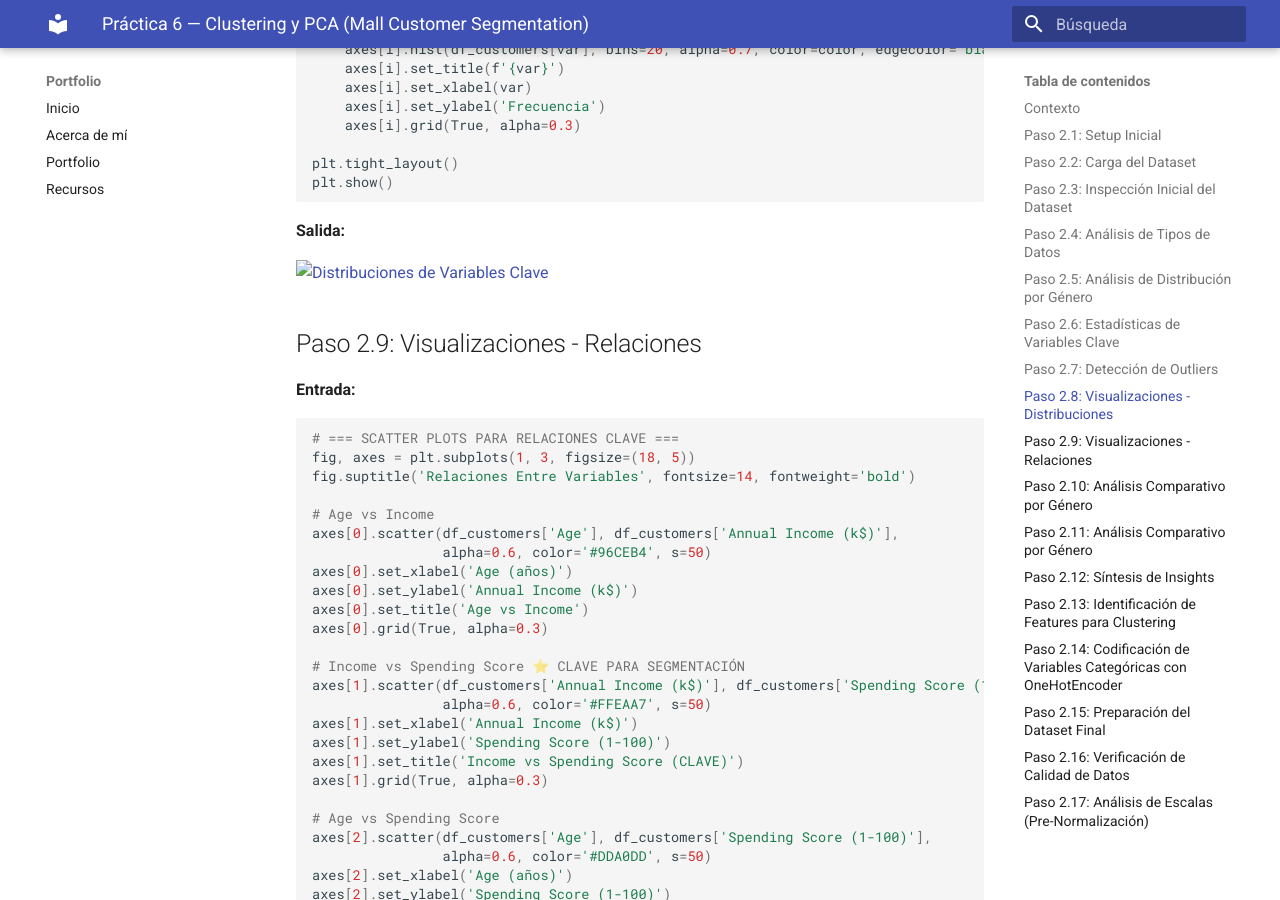
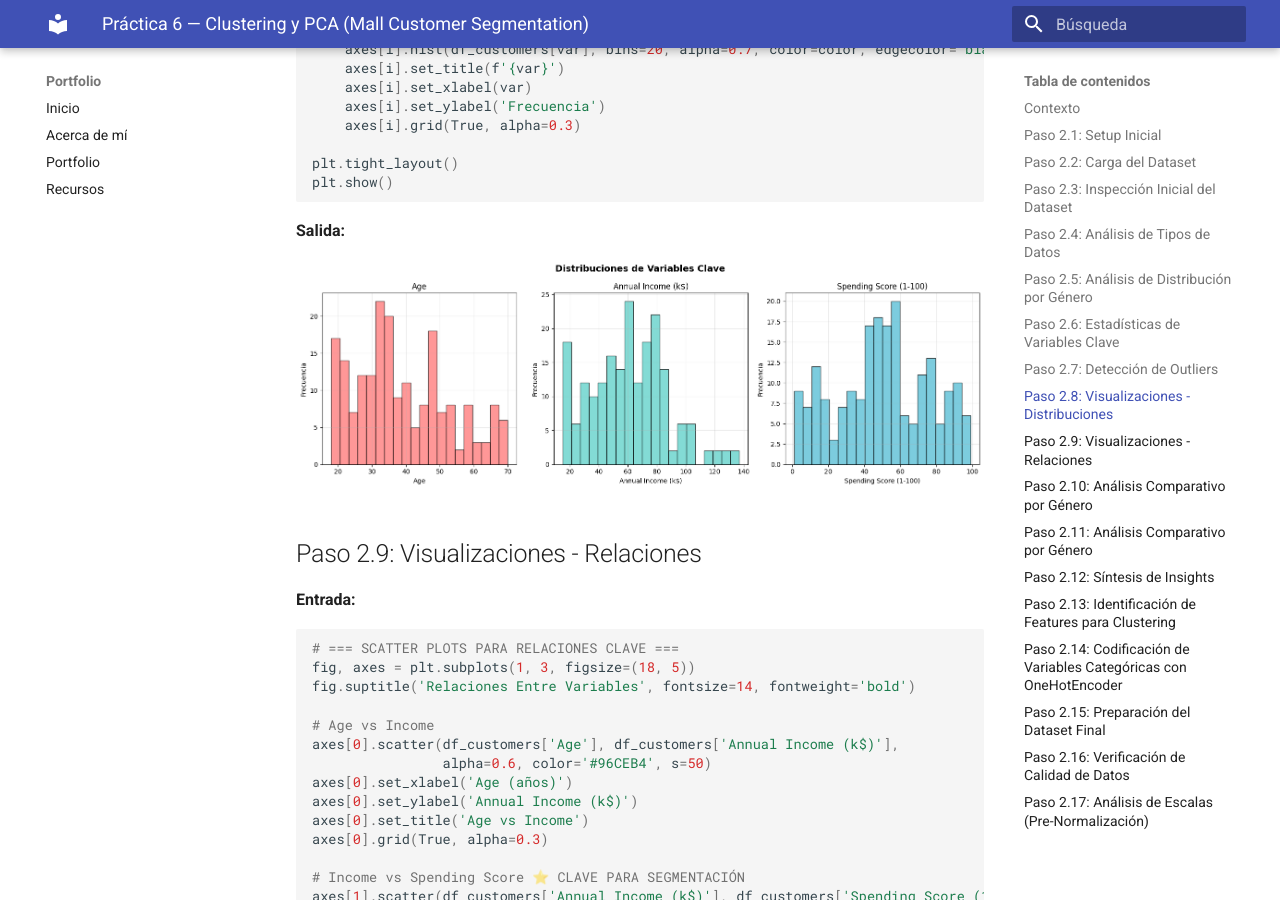
Before and after one commit to JuaniCama/portfolio-ia, an MkDocs documentation site: the page built from docs/portfolio/UT1/Practica_6.md, in a window 1280 px wide and 900 px high, scrolled down 5105 px. Built offline with MkDocs 1.6.1 and Material for MkDocs 9.7.7, drawn with Linux system fonts in a browser that asks for light colours.

Commit message:
Agregado de las practicas de la UT1 completas fix

````diff
--- a/docs/portfolio/UT1/Practica_6.md
+++ b/docs/portfolio/UT1/Practica_6.md
@@ -255,7 +255,7 @@ plt.show()
 ```
 **Salida:**
 
-![Distribuciones de Variables Clave](../assets/ta6_1.png)
+![Distribuciones de Variables Clave](../../assets/ta6_1.png)
 
 ## Paso 2.9: Visualizaciones - Relaciones
 
@@ -295,7 +295,7 @@ plt.show()
 ```
 **Salida:**
 
-![Relaciones Entre Variables](../assets/ta6_2.png)
+![Relaciones Entre Variables](../../assets/ta6_2.png)
 
 ## Paso 2.10: Análisis Comparativo por Género
 
@@ -340,7 +340,7 @@ INSIGHTS POR GÉNERO:
 
 **Salida(2/3):**
 
-![Matriz de Correlación - Mall Customers](../assets/ta6_3.png)
+![Matriz de Correlación - Mall Customers](../../assets/ta6_3.png)
 
 **Salida(3/3):**
 
@@ -786,7 +786,7 @@ print("Observa cómo cada scaler ajusta las escalas de forma diferente")
 
 **Salida(1/2):**
 
-![Comparación de Scalers](../assets/ta6_4.png)
+![Comparación de Scalers](../../assets/ta6_4.png)
 
 **Salida(2/2):**
 
@@ -826,7 +826,7 @@ print("¿Notas cómo cambia la forma de la distribución?")
 
 **Salida(1/2):**
 
-![Anual Income: Original vs Scalers](../assets/ta6_5.png)
+![Anual Income: Original vs Scalers](../../assets/ta6_5.png)
 
 **Salida(2/2):**
 
@@ -1103,7 +1103,7 @@ PCA: Reduciendo dimensiones sin perder la esencia
 
 **Salida(2/5):**
 
-![Varianza por componente - Varianza Acumulada](../assets/ta6_6.png)
+![Varianza por componente - Varianza Acumulada](../../assets/ta6_6.png)
 
 **Salida(3/5):**
 
@@ -1136,7 +1136,7 @@ PCA aplicado:
 
 **Salida(4/5):**
 
-![Varianza por componente - Varianza Acumulada](../assets/ta6_7.png)
+![Varianza por componente - Varianza Acumulada](../../assets/ta6_7.png)
 
 **Salida(5/5):**
 
@@ -1408,7 +1408,7 @@ plt.show()
 
 **Salida:**
 
-![Comparación de Métodos de Feature Selection](../assets/ta6_8.png)
+![Comparación de Métodos de Feature Selection](../../assets/ta6_8.png)
 
 ## Paso 8: Análisis y Decisión Final
 
@@ -1664,7 +1664,7 @@ K-MEANS CLUSTERING: Descubriendo segmentos de clientes
 
 **Salida(2/3):**
 
-![Elbow Method - Sihouette Analysis](../assets/ta6_9.png)
+![Elbow Method - Sihouette Analysis](../../assets/ta6_9.png)
 
 **Salida(3/3):**
 
@@ -1879,7 +1879,7 @@ PERFILES DETALLADOS POR CLUSTER:
 
 **Salida(2/2):**
 
-![Clusters Descubiertos - Perfil Promedio por Cluster - Distribucipon de Clientes por Cluster](../assets/ta6_10.png)
+![Clusters Descubiertos - Perfil Promedio por Cluster - Distribucipon de Clientes por Cluster](../../assets/ta6_10.png)
 
 ## 🔍 Paso 4.2: Análisis Silhouette Detallado
 
````
Also changed, not shown: docs/portfolio/UT1/Practica_1.md (+1 -1 lines), docs/portfolio/UT1/Practica_5.md (+4 -4 lines), docs/portfolio/index.md (+0 -1 lines).
